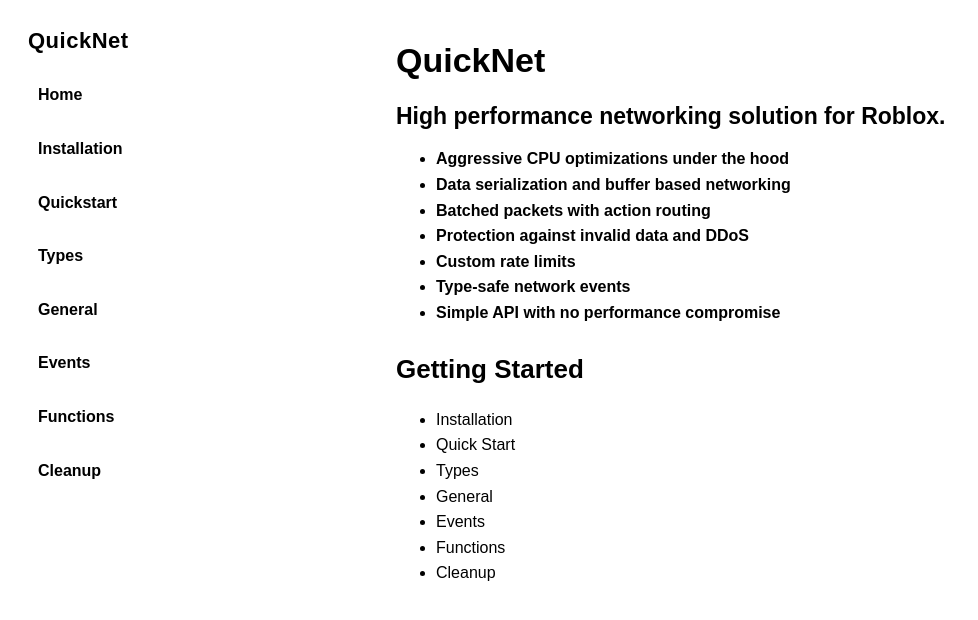
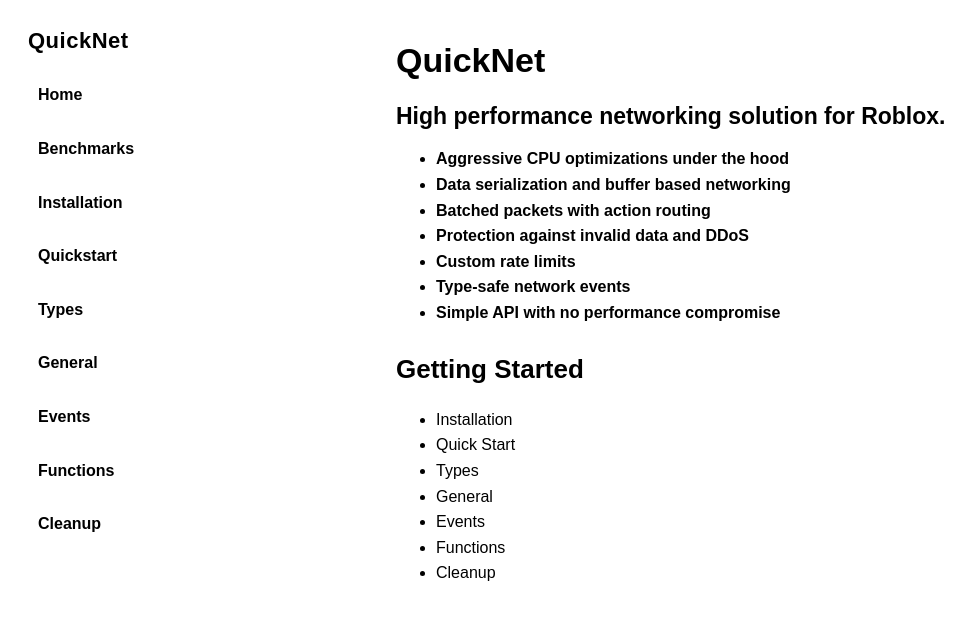
Before and after one commit to breadboardengineer1234/QuickNet, a Jekyll site: the page built from docs/index.md, in a window 1280 px wide and 900 px high. Shown: the top 620 px of the window, without its empty margins (0-978 px from the left). Built offline with Jekyll 4.4.1, drawn with Linux system fonts in a browser that asks for light colours.

Commit message:
Update docs.html

```diff
--- a/docs/_layouts/docs.html
+++ b/docs/_layouts/docs.html
@@ -15,6 +15,7 @@
       <h3>QuickNet</h3>
 
       <a href="{{ '/' | relative_url }}">Home</a>
+      <a href="{{ '/benchmarks' | relative_url }}">Benchmarks</a>
       <a href="{{ '/installation' | relative_url }}">Installation</a>
       <a href="{{ '/quickstart' | relative_url }}">Quickstart</a>
       <a href="{{ '/types' | relative_url }}">Types</a>
```
